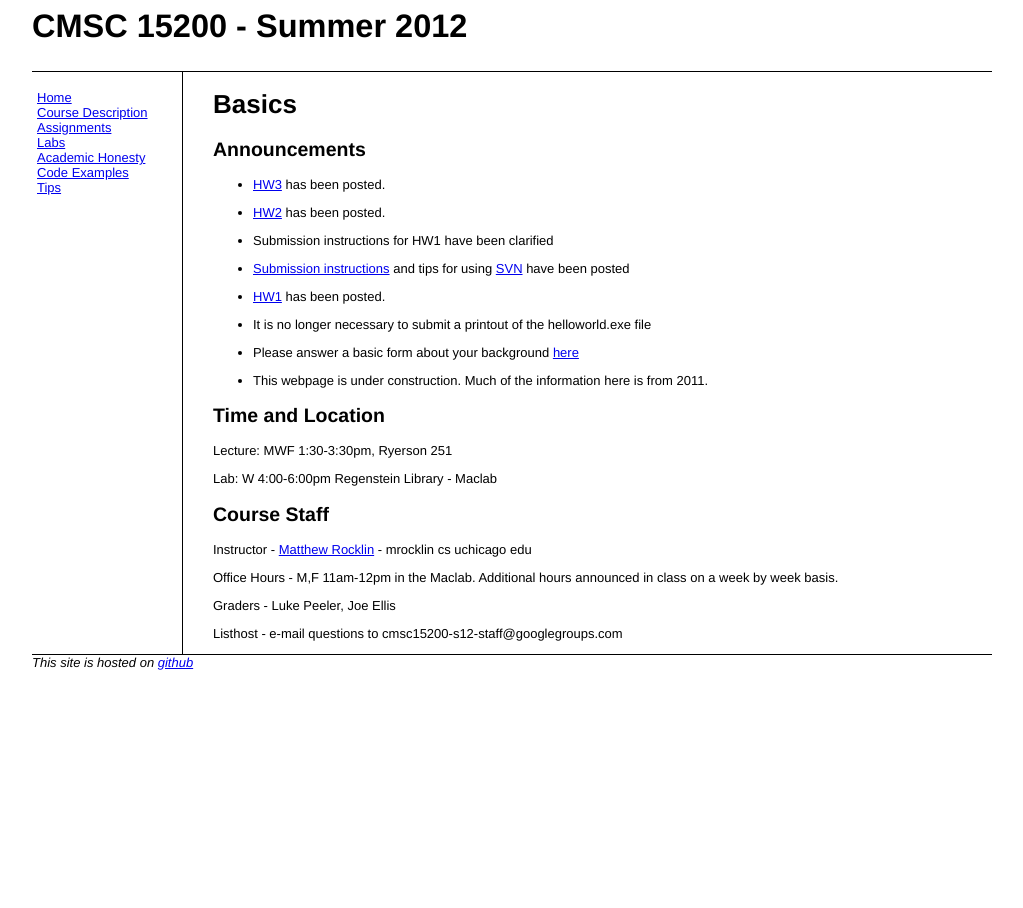
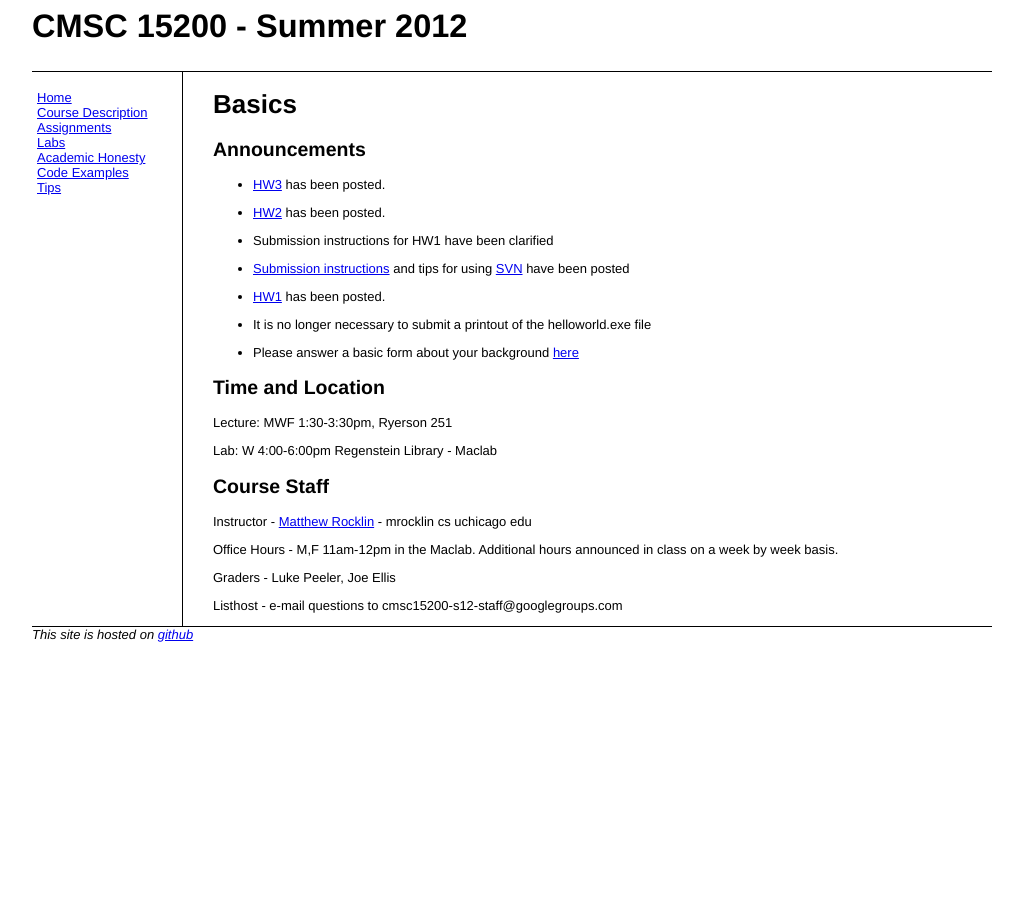
Before and after one commit to mrocklin/cmsc15200, a Jekyll site: the page built from index.md, in a window 1280 px wide. Shown: the whole page, without its empty margins (128-1151 px from the left). Built offline with Jekyll 4.4.1, drawn with Linux system fonts in a browser that asks for light colours; Markdown is read by kramdown in place of the engine named in the settings.

Commit message:
remove 2011

```diff
--- a/_layouts/empty.html
+++ b/_layouts/empty.html
@@ -1,6 +1,6 @@
 <html>
   <head>
-	<title>CMSC 152 Summer 2011</title>
+	<title>CMSC 152 Summer 2012</title>
 	<meta name="generator" content="BBEdit 6.5.3">
     <meta name="google-site-verification" content="kiHXwB1qYeATO6GmyV9Q6T8E9cA1-VJKmJ2CPY2sIF8" />
     <script type="text/javascript">
--- a/index.md
+++ b/index.md
@@ -20,9 +20,6 @@
 
 * Please answer a basic form about your background [here](tips/entry-form.html)
 
-* This webpage is under construction. Much of the information here is from
-2011.
-
 Time and Location
 -----------------
 
```
